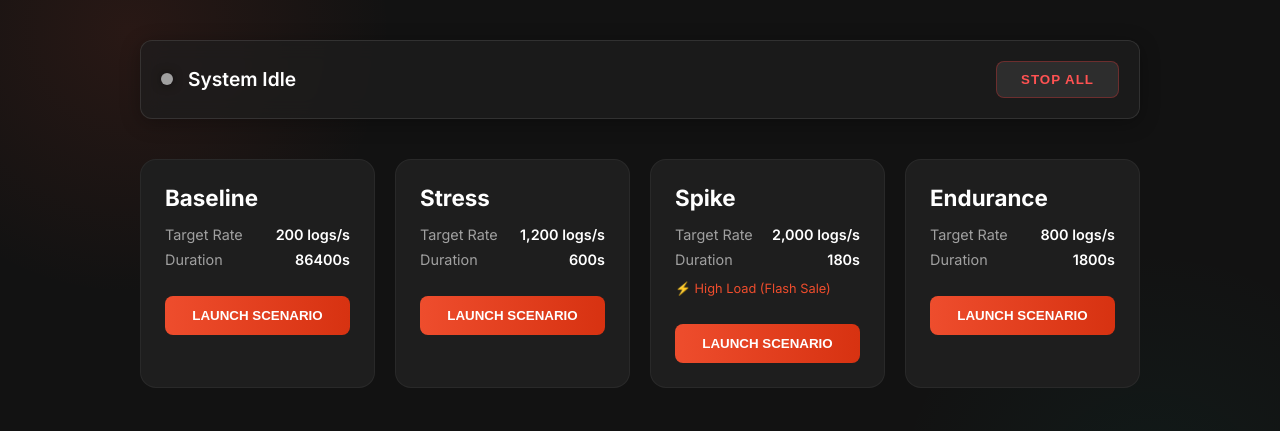
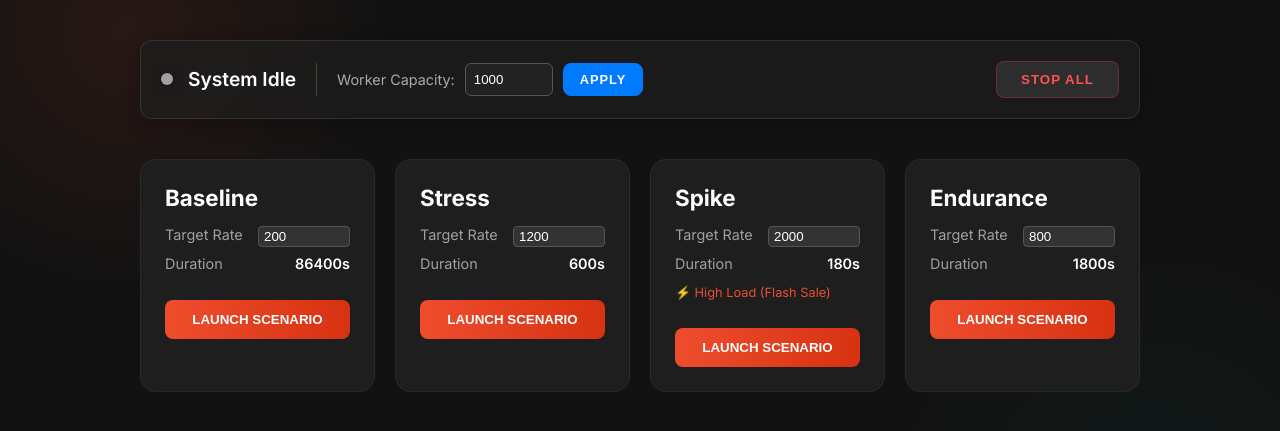
Before and after one commit to thanhdc57/log-analytics-project, a FastAPI app: page / in a window 1280 px wide. Shown: the part 128-559 px from the top of the page. Run offline with FastAPI, Linux system fonts and the light colour scheme.

Commit message:
update dynamic rate logs

```diff
--- a/k8s/producer/deployment.yaml
+++ b/k8s/producer/deployment.yaml
@@ -84,7 +84,7 @@ spec:
             - name: AUTO_START
               value: "true"
             - name: BASELINE_RATE
-              value: "200"
+              value: "1000"
             - name: KAFKA_BOOTSTRAP_SERVERS
               value: "log-analytics-kafka-kafka-bootstrap:9092"
             - name: KAFKA_TOPIC
--- a/src/webload/app.py
+++ b/src/webload/app.py
@@ -5,6 +5,7 @@ import time
 import random
 import threading
 import logging
+import subprocess
 from datetime import datetime
 from fastapi import FastAPI, Request
 
@@ -203,7 +204,7 @@ class ClusterManager:
 cluster_manager = ClusterManager() if CLUSTER_MODE else None
 
 @app.post("/start/{name}")
-def start(name: str):
+def start(name: str, rate: int = None):
     global _running, _thread
     if name not in SCENARIOS:
         return JSONResponse({"error": "Unknown scenario"}, status_code=400)
@@ -211,7 +212,9 @@ def start(name: str):
     # CLUSTER MODE LOGIC
     if CLUSTER_MODE and cluster_manager:
         baseline_rate = int(os.getenv("BASELINE_RATE", 1000))
-        target_rate = SCENARIOS[name]["rate"]
+        # Use custom rate if provided, otherwise default to scenario rate
+        target_rate = rate if rate is not None else SCENARIOS[name]["rate"]
+
         # Calculate needed replicas (Round up)
         target_replicas = max(1, int((target_rate + baseline_rate - 1) / baseline_rate))
 
@@ -252,13 +255,15 @@ def start(name: str):
             return JSONResponse({"error": "Scenario already running"}, status_code=400)
         _running = True
         _current["scenario"] = name
-        _current["rate"] = SCENARIOS[name]["rate"]
+        # Use custom rate if provided, otherwise default
+        target_rate = rate if rate is not None else SCENARIOS[name]["rate"]
+        _current["rate"] = target_rate
         _current["started_at"] = datetime.utcnow().isoformat() + "Z"
 
     _stop_event.clear()
     _thread = threading.Thread(
         target=_run_scenario,
-        args=(SCENARIOS[name]["rate"], SCENARIOS[name]["duration"]),
+        args=(target_rate, SCENARIOS[name]["duration"]),
         daemon=True,
     )
     _thread.start()
--- a/src/webload/templates/index.html
+++ b/src/webload/templates/index.html
@@ -1,5 +1,6 @@
 <!DOCTYPE html>
 <html lang="en">
+
 <head>
     <meta charset="utf-8" />
     <meta name="viewport" content="width=device-width, initial-scale=1" />
@@ -7,7 +8,8 @@
     <link href="https://fonts.googleapis.com/css2?family=Inter:wght@400;500;600;700&display=swap" rel="stylesheet">
     <style>
         :root {
-            --primary: #ee4d2d; /* Shopee Orange */
+            --primary: #ee4d2d;
+            /* Shopee Orange */
             --primary-hover: #d73211;
             --bg-dark: #121212;
             --bg-card: #1e1e1e;
@@ -81,7 +83,7 @@
             height: 12px;
             border-radius: 50%;
             background-color: var(--text-muted);
-            box-shadow: 0 0 10px rgba(0,0,0,0.5);
+            box-shadow: 0 0 10px rgba(0, 0, 0, 0.5);
             transition: all 0.3s ease;
         }
 
@@ -97,7 +99,7 @@
 
         .stop-btn {
             background-color: #2d2d2d;
-            border: 1px solid rgba(255,50,50,0.3);
+            border: 1px solid rgba(255, 50, 50, 0.3);
             color: var(--error);
             padding: 10px 24px;
             border-radius: 8px;
@@ -203,17 +205,28 @@
         }
 
         @keyframes pulse {
-            0% { transform: scale(1); opacity: 1; }
-            50% { transform: scale(1.2); opacity: 0.8; }
-            100% { transform: scale(1); opacity: 1; }
+            0% {
+                transform: scale(1);
+                opacity: 1;
+            }
+
+            50% {
+                transform: scale(1.2);
+                opacity: 0.8;
+            }
+
+            100% {
+                transform: scale(1);
+                opacity: 1;
+            }
         }
 
         .pulse {
             animation: pulse 2s infinite;
         }
-
     </style>
 </head>
+
 <body>
     <div class="container">
         <header>
@@ -226,6 +239,21 @@
                 <div class="status-dot" id="statusDot"></div>
                 <div class="status-text" id="statusText">System Idle</div>
             </div>
+
+            <!-- Worker Config Section -->
+            <div
+                style="display: flex; gap: 10px; align-items: center; border-left: 1px solid #444; padding-left: 20px; margin-left: 20px;">
+                <span style="color: #aaa; font-size: 0.9rem;">Worker Capacity:</span>
+                <input type="number" id="workerRate" value="1000"
+                    style="width: 70px; padding: 8px; border-radius: 6px; border: 1px solid #555; background: #222; color: white;">
+                <button class="stop-btn"
+                    style="background: #007bff; color: white; border-color: #007bff; padding: 8px 16px; font-size: 0.8rem;"
+                    onclick="updateWorkerRate()">
+                    APPLY
+                </button>
+            </div>
+
+            <div style="flex: 1;"></div>
             <button class="stop-btn" onclick="stopScenario()">STOP ALL</button>
         </div>
 
@@ -235,7 +263,8 @@
                 <h3>{{ name }}</h3>
                 <div class="metric">
                     <span>Target Rate</span>
-                    <span class="value">{{ "{:,}".format(cfg.rate) }} logs/s</span>
+                    <input type="number" id="rate-{{ name }}" value="{{ cfg.rate }}"
+                        style="width: 80px; background: #333; border: 1px solid #555; color: white; padding: 2px 5px; border-radius: 4px;">
                 </div>
                 <div class="metric">
                     <span>Duration</span>
@@ -255,13 +284,34 @@
     </div>
 
     <script>
+        async function updateWorkerRate() {
+            const rate = document.getElementById('workerRate').value;
+            if (!confirm(`Update Per-Worker Rate to ${rate} logs/s?\n(This will restart all workers)`)) return;
+
+            const btn = document.querySelector('button[onclick="updateWorkerRate()"]');
+            btn.innerText = "UPDATING...";
+
+            try {
+                const res = await fetch(`/config/worker-rate?rate=${rate}`, { method: 'POST' });
+                if (res.ok) alert("Configuration updated! Workers are restarting...");
+                else alert("Update failed");
+            } catch (e) {
+                alert("Connection error");
+            } finally {
+                btn.innerText = "APPLY";
+            }
+        }
+
         async function startScenario(name) {
             const btn = document.querySelector(`#card-${name} .start-btn`);
+            const input = document.querySelector(`#rate-${name}`);
+            const rate = input.value;
+
             const originalText = btn.innerText;
             btn.innerText = "Launching...";
 
             try {
-                const res = await fetch(`/start/${name}`, { method: 'POST' });
+                const res = await fetch(`/start/${name}?rate=${rate}`, { method: 'POST' });
                 const data = await res.json();
                 if (data.error) alert(data.error);
             } catch (e) {
@@ -274,12 +324,29 @@
 
         async function stopScenario() {
             const btn = document.querySelector('.stop-btn');
+            const originalText = btn.innerText;
             btn.innerText = "STOPPING...";
-            await fetch('/stop', { method: 'POST' });
-            setTimeout(() => {
-                btn.innerText = "STOP ALL";
-                refreshStatus();
-            }, 1000);
+            btn.disabled = true;
+
+            try {
+                await fetch('/stop', { method: 'POST' });
+            } finally {
+                // Force UI update immediately
+                setTimeout(() => {
+                    btn.innerText = "STOP ALL";
+                    btn.disabled = false;
+
+                    // Manually reset UI to Idle state
+                    document.getElementById('statusDot').classList.remove('active', 'pulse');
+                    document.getElementById('statusText').innerText = "System Idle";
+                    document.querySelectorAll('.card').forEach(c => {
+                        c.classList.remove('active');
+                        c.querySelector('.start-btn').innerText = "LAUNCH SCENARIO";
+                    });
+
+                    refreshStatus();
+                }, 500);
+            }
         }
 
         async function refreshStatus() {
@@ -324,4 +391,5 @@
         refreshStatus();
     </script>
 </body>
+
 </html>
```
